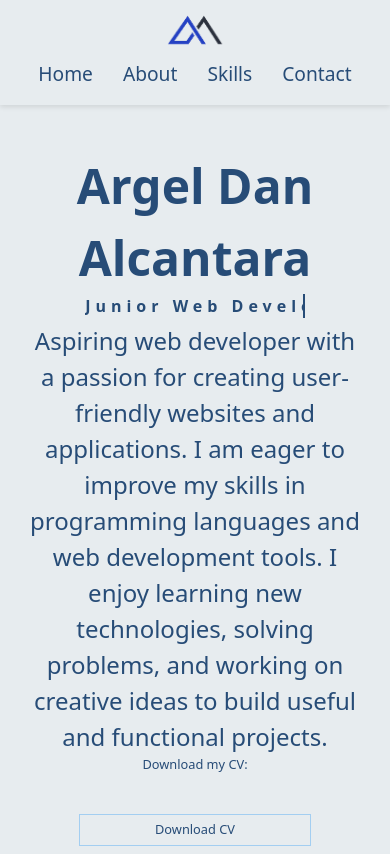
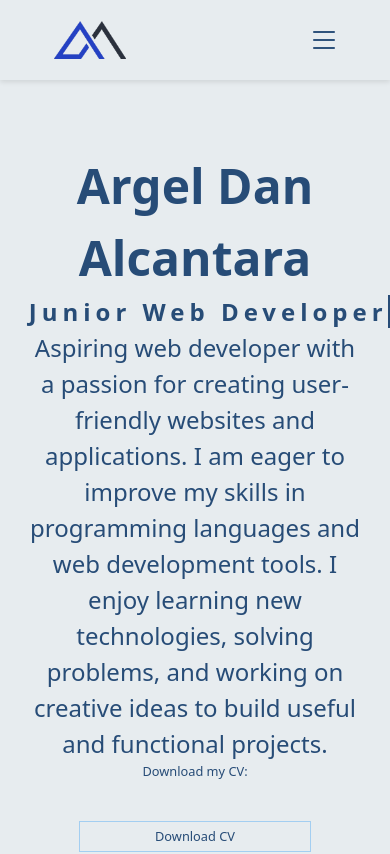
Before and after one commit to argeldan28/my-web-2, a React (Vite) app: page / in a window 390 px wide. Shown: the top 854 px of the page. Built offline with nearby package versions, Linux system fonts and the light colour scheme.

Commit message:
Toggle Menu Added

```diff
--- a/src/components/Contact.jsx
+++ b/src/components/Contact.jsx
@@ -63,8 +63,7 @@ function Contact(){
                         <button type='submit' className='btn'>Submit</button>
                     </div>
 
-                     {/* Messaggio di feedback */}
-                {status && <p className={`status-message ${status.includes('Success') ? 'success' : 'error'}`}>{status}</p>}
+                    {status && <p className={`status-message ${status.includes('Success') ? 'success' : 'error'}`}>{status}</p>}
                 </form>
             </div>
 
--- a/src/components/Home.css
+++ b/src/components/Home.css
@@ -204,11 +204,8 @@ button:hover {
     }
 
     .my-role{
-        font-size: 1rem;
-    }
-
-    .my-role{
-        font-size: 1rem;
+        font-size: 1.5rem;
+        display: inline;
     }
 
     button{
--- a/src/components/Navbar.css
+++ b/src/components/Navbar.css
@@ -35,13 +35,16 @@ ul{
     gap: 30px;
     font-size: 1.8rem;
     list-style-type: none;
+    transition: all 0.5 ease-in-out;
 }
 
-nav a{
+nav a, .bi{
     position: relative;
     text-decoration: none;
     color: var(--color-2);
 }
+
+
 
 nav a::after{
     content: '';
@@ -54,43 +57,42 @@ nav a::after{
     transition: width 0.8s ease;
 }
 
-nav a:hover::after{
+nav ul a:hover::after{
     width: 100%;
+}
+
+.hamburger-menu{
+    display: none;
+    font-size: 2rem;
+    cursor: pointer;
 }
 
 
 @media (max-width: 768px) {
-    nav {
-        flex-direction: column;
-        padding: 0px;
+
+    .hamburger-menu{
+        display: block;
     }
 
     ul{
-        font-size: 1.5rem;
+        display: none;
+        flex-direction: column;
+        position: absolute;
+        top: 80px;
+        left: 0;
+        width: 100%;
+        background-color: var(--color-1);
+        box-shadow: 0 5px 15px rgba(0, 0, 0, 0.1);
+        padding: 20px;
+
+    }
+
+    ul.menu-open {
+        display: flex;
     }
 
     .logo{
-        width: 60px;
+        width: 5rem;
     }
 
-
 }
-
-@media (max-width: 400px) {
-    nav {
-        flex-direction: column;
-        justify-content: center;
-        padding: 0;
-    }
-
-    ul{
-        font-size: 1.2rem;
-        padding: 0;
-    }
-
-    .logo{
-        width: 60px;
-    }
-
-
-}
--- a/src/components/Navbar.jsx
+++ b/src/components/Navbar.jsx
@@ -1,16 +1,29 @@
+import { useState } from 'react';
 import './Navbar.css'
 
 function Navbar(){
+
+    const [isMenuOpen, setMenuOpen] = useState(false);
+
+    function toggleMenu() {
+        return setMenuOpen(!isMenuOpen);
+    }
+
     return(
 
         <nav>
 
-            <img src="/Logo-AA.png" alt="logo"  className='logo' />
-            <ul>
-                <li><a href="#home">Home</a></li>
-                <li><a href="#about">About</a></li>
-                <li><a href="#skills">Skills</a></li>
-                <li><a href="#contact">Contact</a></li>
+            <img src="/Logo-AA.png" alt="logo" className="logo" />
+
+            <div className="hamburger-menu" onClick={toggleMenu}>
+                <i className={`bi ${isMenuOpen ? 'bi-x' : 'bi-list'}`}></i>
+            </div>
+
+            <ul className={isMenuOpen ? 'menu-open' : ''}>
+                <li><a href="#home" onClick={toggleMenu}>Home</a></li>
+                <li><a href="#about" onClick={toggleMenu}>About</a></li>
+                <li><a href="#skills" onClick={toggleMenu}>Skills</a></li>
+                <li><a href="#contact" onClick={toggleMenu}>Contact</a></li>
             </ul>
         </nav>
 
```
